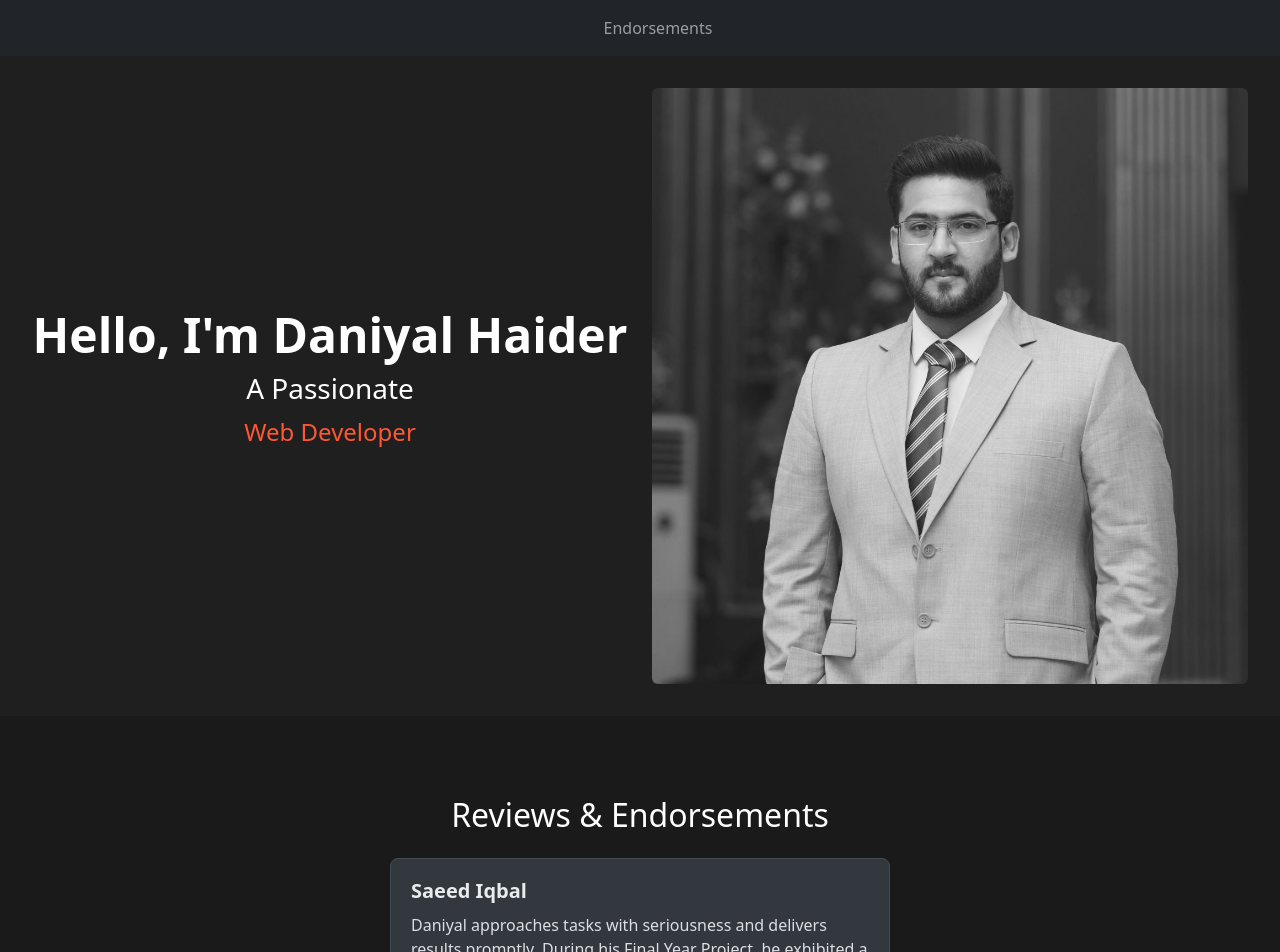
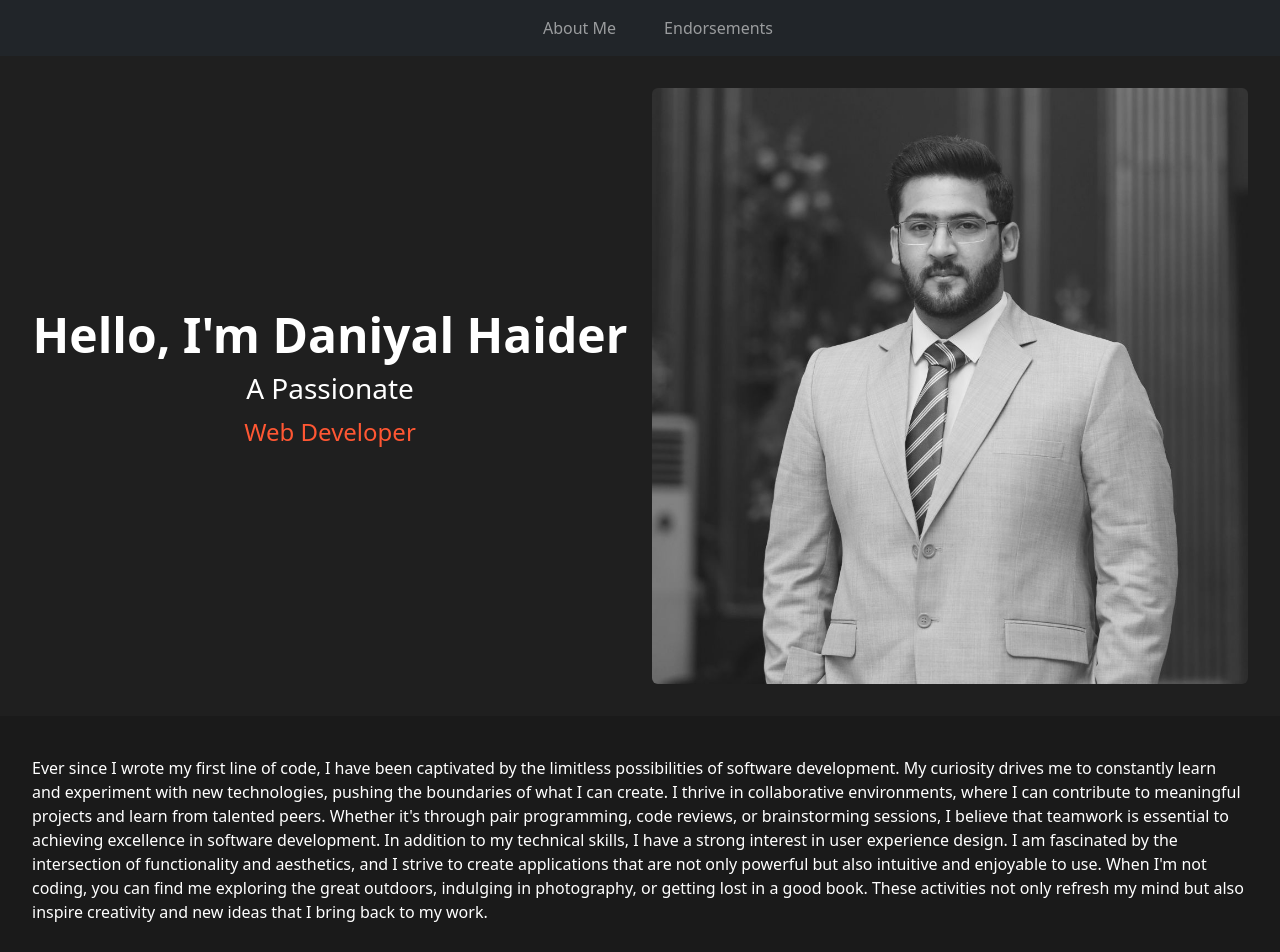
Before and after one commit to daniyalhaider99/my-portfolio, a React (Vite) app: page / in a window 1280 px wide. Shown: the top 952 px of the page. Built offline with nearby package versions, Linux system fonts and the light colour scheme.

Commit message:
update about section

```diff
--- a/src/App.tsx
+++ b/src/App.tsx
@@ -1,7 +1,7 @@
 import React from 'react';
 import Header from './components/Header';
 import Home from './components/Home';
-// import About from './components/About';
+import About from './components/About';
 // import Services from './components/Services';
 // import Works from './components/Works';
 import Testimonials from './components/Testimonials';
@@ -15,7 +15,7 @@ const App: React.FC = () => (
   <div>
     <Header />
     <Home />
-    {/* <About /> */}
+    <About />
     {/* <Services /> */}
     {/* <Works /> */}
     <Testimonials />
--- a/src/components/About.tsx
+++ b/src/components/About.tsx
@@ -4,10 +4,13 @@ import 'animate.css';
 const About: React.FC = () => (
   <section id="about" className="animate__animated animate__fadeIn">
     <div className="row align-items-center">
-      <div className="col-md-12">
-        <h1 className="big-text">Hello, I'm Daniyal Haider</h1>
-        <h3>A Passionate </h3>
-        <p className="animated-text animate__animated animate__fadeIn"></p>
+      <div className="col-md-12 text-left mt-2">
+        <p>
+          Ever since I wrote my first line of code, I have been captivated by the limitless possibilities of software development. My curiosity drives me to constantly learn and experiment with new technologies, pushing the boundaries of what I can create. I thrive in collaborative environments, where I can contribute to meaningful projects and learn from talented peers.
+          Whether it's through pair programming, code reviews, or brainstorming sessions, I believe that teamwork is essential to achieving excellence in software development.
+          In addition to my technical skills, I have a strong interest in user experience design. I am fascinated by the intersection of functionality and aesthetics, and I strive to create applications that are not only powerful but also intuitive and enjoyable to use.
+          When I'm not coding, you can find me exploring the great outdoors, indulging in photography, or getting lost in a good book. These activities not only refresh my mind but also inspire creativity and new ideas that I bring back to my work.
+        </p>
       </div>
     </div>
   </section>
--- a/src/components/Header.tsx
+++ b/src/components/Header.tsx
@@ -2,7 +2,7 @@ import React from 'react';
 import 'bootstrap/dist/css/bootstrap.min.css';
 
 const navItems = [
-  // { href: "#about", label: "About" },
+  { href: "#about", label: "About Me" },
   // { href: "#services", label: "Services" },
   // { href: "#works", label: "Works" },
   { href: "#testimonials", label: "Endorsements" },
--- a/styles.css
+++ b/styles.css
@@ -101,3 +101,7 @@ footer {
 .position-absolute {
   top: 0;
 }
+
+.text-left {
+  text-align: left;
+}
```
